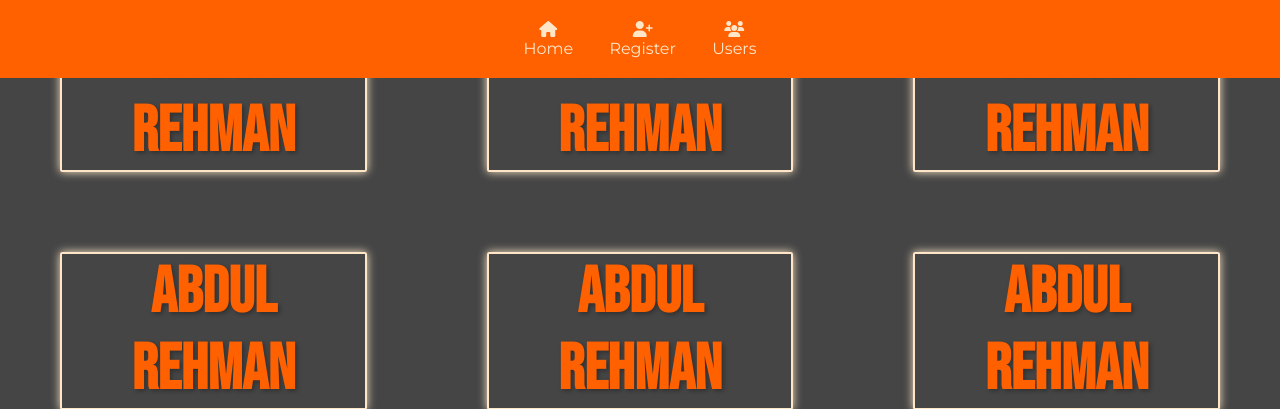
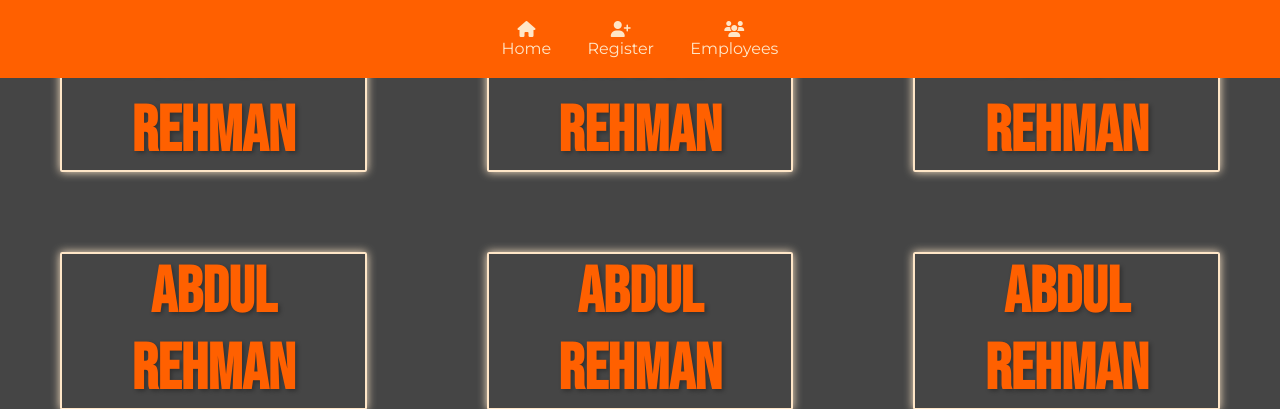
Before and after one commit to abdulrehman-anjum/Orange-Website, a Django app: page / in a window 1280 px wide. Shown: the top 409 px of the page. Run offline with Django 4.2, Linux system fonts and the light colour scheme; some libraries are stand-ins or nearby versions.

Commit message:
change nav item

```diff
--- a/templates/base.html
+++ b/templates/base.html
@@ -14,7 +14,7 @@
 	  <ul>
 	    <li><a class="nav-items" href="/"><span class="fas fa-home"></span><br> Home</a></li>
 	    <li><a class="nav-items" href="/register"><span class="fas fa-user-plus"></span><br> Register</a></li>
-	    <li><a class="nav-items" href="/show_employees"><span class="fas fa-users"></span><br> Users</a></li>
+	    <li><a class="nav-items" href="/show_employees"><span class="fas fa-users"></span><br> Employees</a></li>
 	  </ul>
 	</nav>
 
```
